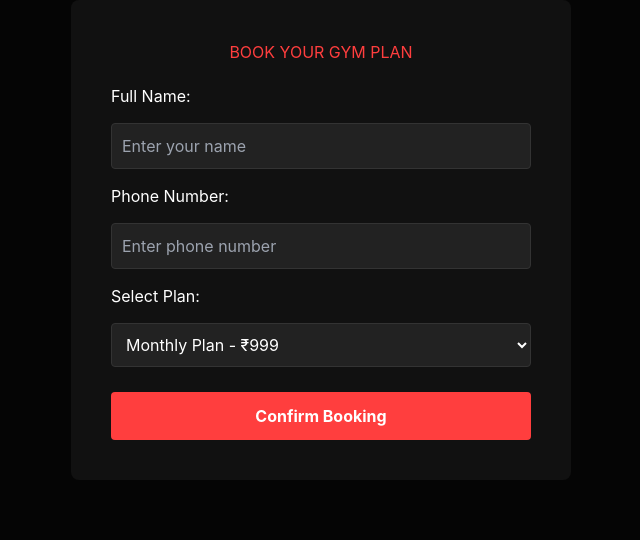
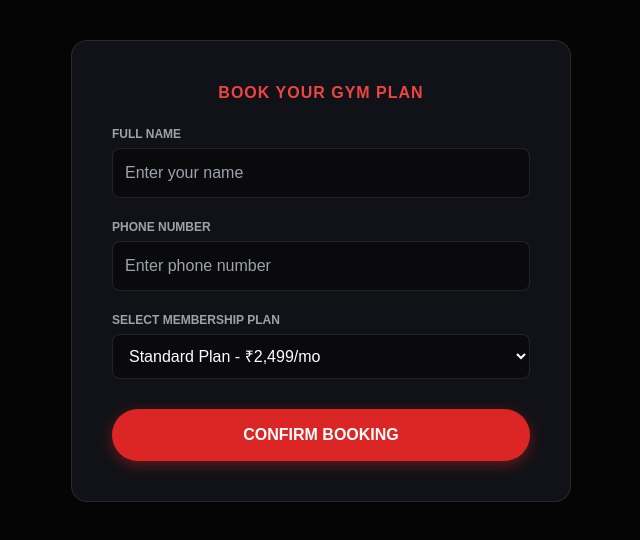
Before and after one commit to dkliveai26-afk/corex-fitness-website, a Next.js app in the folder corexfitness-website/: page /plans in a window 1280 px wide. Shown: the top 540 px of the page, without its empty margins (319-959 px from the left). Built offline with nearby package versions, Linux system fonts and the light colour scheme; no server answers.

Commit message:
Update plans-page.tsx

```diff
--- a/corexfitness-website/components/plans/plans-page.tsx
+++ b/corexfitness-website/components/plans/plans-page.tsx
@@ -1,66 +1,68 @@
 "use client";
 
-import { useState, useEffect } from "react";
+import { useState } from "react";
 
 export function PlansPage() {
   const [name, setName] = useState("");
   const [phone, setPhone] = useState("");
-  const [plan, setPlan] = useState("Monthly");
+  const [plan, setPlan] = useState("Standard Plan");
   const [message, setMessage] = useState("");
 
   const handleBooking = (e: React.FormEvent) => {
     e.preventDefault();
-
     if (!name || !phone) {
       alert("Please fill all fields");
       return;
     }
 
-    // 1. Create Booking Object
     const newBooking = {
       id: Date.now().toString(),
-      name,
-      phone,
-      plan,
+      name: name,
+      phone: phone,
+      plan: plan,
       date: new Date().toLocaleString(),
     };
 
-    // 2. Save Data to LocalStorage (Universal Key for Admin Panel)
+    // Sync with Admin Dashboard LocalStorage
     const existingBookings = JSON.parse(localStorage.getItem("gym_bookings") || "[]");
     existingBookings.push(newBooking);
     localStorage.setItem("gym_bookings", JSON.stringify(existingBookings));
 
-    // 3. Play Your Custom success.mp3 Sound
+    // Sound Play Trigger
     const audio = new Audio("/success.mp3");
-    audio.play().catch((err) => console.log("Audio play error:", err));
+    audio.play().catch((err) => console.log("Audio layout error:", err));
 
-    // 4. Success Message & Reset Form
-    setMessage("🎉 Booking Confirmed! Thank you.");
+    setMessage("🎉 Booking Confirmed Successfully!");
     setName("");
-    phone("");
+    setPhone("");
   };
 
   return (
-    <div style={{ padding: "40px", maxWidth: "500px", margin: "0 auto", color: "#fff", background: "#111", borderRadius: "8px" }}>
-      <h2 style={{ textAlign: "center", color: "#ff3e3e" }}>BOOK YOUR GYM PLAN</h2>
+    <div style={{ padding: "40px", maxWidth: "500px", margin: "40px auto", color: "#fff", background: "#111217", borderRadius: "16px", border: "1px solid rgba(255,255,255,0.1)", fontFamily: "sans-serif" }}>
+      <h2 style={{ textAlign: "center", color: "#ef4444", fontWeight: "900", textTransform: "uppercase", letterSpacing: "1px" }}>Book Your Gym Plan</h2>
+      {message && <p style={{ color: "#4ade80", textAlign: "center", fontWeight: "bold", marginTop: "15px" }}>{message}</p>}
 
-      {message && <p style={{ color: "#4caf50", textAlign: "center", fontWeight: "bold" }}>{message}</p>}
+      <form onSubmit={handleBooking} style={{ display: "flex", flexDirection: "column", gap: "20px", marginTop: "20px" }}>
+        <div style={{ display: "flex", flexDirection: "column", gap: "5px" }}>
+          <label style={{ fontSize: "12px", fontWeight: "bold", color: "#a1a1aa", textTransform: "uppercase" }}>Full Name</label>
+          <input type="text" value={name} onChange={(e) => setName(e.target.value)} style={{ padding: "12px", borderRadius: "8px", border: "1px solid rgba(255,255,255,0.1)", background: "rgba(0,0,0,0.4)", color: "#fff", outline: "none" }} placeholder="Enter your name" />
+        </div>
 
-      <form onSubmit={handleBooking} style={{ display: "flex", flexDirection: "column", gap: "15px", marginTop: "20px" }}>
-        <label>Full Name:</label>
-        <input type="text" value={name} onChange={(e) => setName(e.target.value)} style={{ padding: "10px", borderRadius: "4px", border: "1px solid #333", background: "#222", color: "#fff" }} placeholder="Enter your name" />
+        <div style={{ display: "flex", flexDirection: "column", gap: "5px" }}>
+          <label style={{ fontSize: "12px", fontWeight: "bold", color: "#a1a1aa", textTransform: "uppercase" }}>Phone Number</label>
+          <input type="text" value={phone} onChange={(e) => setPhone(e.target.value)} style={{ padding: "12px", borderRadius: "8px", border: "1px solid rgba(255,255,255,0.1)", background: "rgba(0,0,0,0.4)", color: "#fff", outline: "none" }} placeholder="Enter phone number" />
+        </div>
 
-        <label>Phone Number:</label>
-        <input type="text" value={phone} onChange={(e) => setPhone(e.target.value)} style={{ padding: "10px", borderRadius: "4px", border: "1px solid #333", background: "#222", color: "#fff" }} placeholder="Enter phone number" />
+        <div style={{ display: "flex", flexDirection: "column", gap: "5px" }}>
+          <label style={{ fontSize: "12px", fontWeight: "bold", color: "#a1a1aa", textTransform: "uppercase" }}>Select Membership Plan</label>
+          <select value={plan} onChange={(e) => setPlan(e.target.value)} style={{ padding: "12px", borderRadius: "8px", border: "1px solid rgba(255,255,255,0.1)", background: "rgba(0,0,0,0.4)", color: "#fff", outline: "none" }}>
+            <option value="Beginner Plan" style={{ background: "#111" }}>Beginner Plan - ₹999/mo</option>
+            <option value="Standard Plan" style={{ background: "#111" }}>Standard Plan - ₹2,499/mo</option>
+            <option value="Premium Plan" style={{ background: "#111" }}>Premium Plan - ₹7,999/yr</option>
+          </select>
+        </div>
 
-        <label>Select Plan:</label>
-        <select value={plan} onChange={(e) => setPlan(e.target.value)} style={{ padding: "10px", borderRadius: "4px", border: "1px solid #333", background: "#222", color: "#fff" }}>
-          <option value="Monthly">Monthly Plan - ₹999</option>
-          <option value="Quarterly">Quarterly Plan - ₹2499</option>
-          <option value="Yearly">Yearly Plan - ₹7999</option>
-        </select>
-
-        <button type="submit" style={{ padding: "12px", background: "#ff3e3e", color: "#fff", border: "none", borderRadius: "4px", cursor: "pointer", fontWeight: "bold", marginTop: "10px" }}>
+        <button type="submit" style={{ padding: "14px", background: "#dc2626", color: "#fff", border: "none", borderRadius: "9999px", cursor: "pointer", fontWeight: "900", textTransform: "uppercase", trackingSpace: "1px", marginTop: "10px", boxShadow: "0 4px 14px rgba(220, 38, 38, 0.4)" }}>
           Confirm Booking
         </button>
       </form>
```
